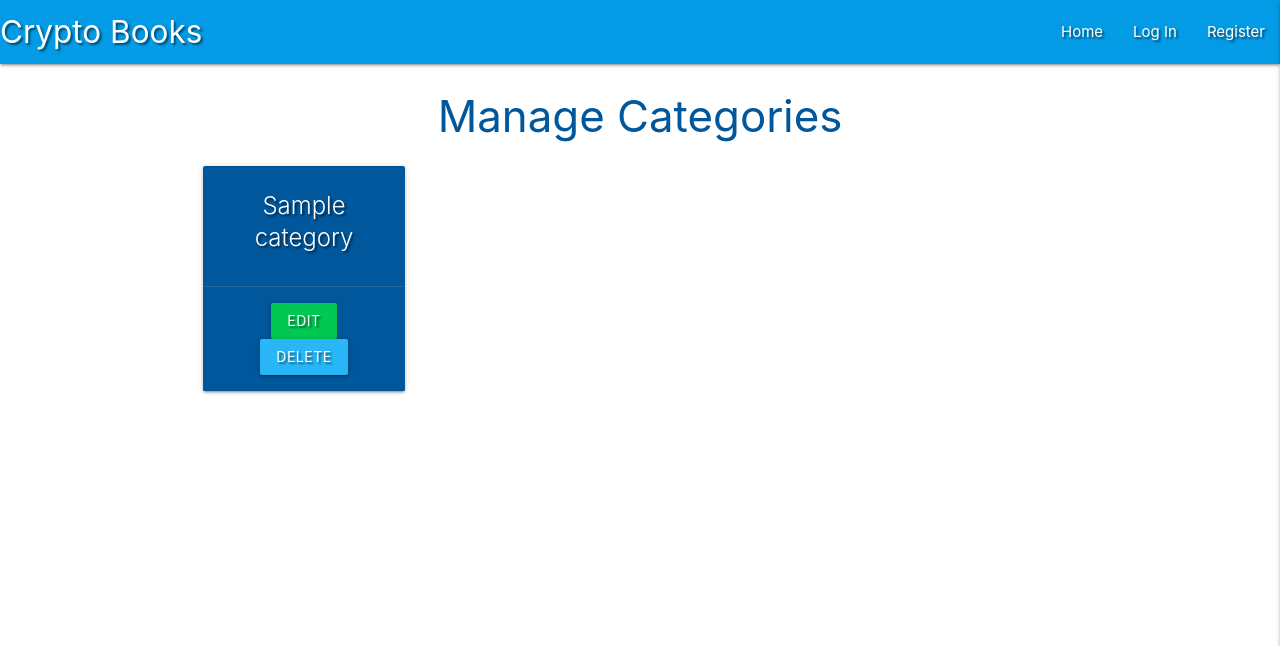
After one commit to tindyc/milestoneproject3, a Flask app: page /get_categories in a window 1280 px wide. The commit adds this page. Shown: the top 646 px of the page. Run offline with Flask 2, Linux system fonts and the light colour scheme; a database or web service that is not in the repository returns one stand-in record (values such as "Sample title"); some libraries are stand-ins or nearby versions.

Commit message:
Add Manage Category template

```diff
--- a/app.py
+++ b/app.py
@@ -140,6 +140,12 @@ def delete_book(book_id):
     return redirect(url_for("get_books"))
 
 
+@app.route("/get_categories")
+def get_categories():
+    categories = list(mongo.db.categories.find().sort("category_name", 1))
+    return render_template("categories.html", categories=categories)
+
+
 if __name__ == "__main__":
     app.run(host=os.environ.get("IP"),
             port=int(os.environ.get("PORT")),
--- a/templates/base.html
+++ b/templates/base.html
@@ -28,8 +28,9 @@
                     {% if session.user %}
                     <li><a href="{{ url_for('profile', username=session['user']) }}">Profile</a></li>
                     <li><a href="{{ url_for('add_book') }}">New Book</a></li>
-
-                    <li><a href="#">Manage Categories</a></li>
+                    {% if session.user|lower == "admin"|lower %}
+                    <li><a href="{{ url_for('get_categories') }}">Manage Categories</a></li>
+                    {% endif %}
                     <li><a href="{{ url_for('logout') }}">Log Out</a></li>
                     {% else %}
                     <li><a href="{{ url_for('login') }}">Log In</a></li>
@@ -48,7 +49,9 @@
             {% if session.user %}
             <li><a href="{{ url_for('profile', username=session['user']) }}">Profile</a></li>
             <li><a href="{{ url_for('add_book') }}">New Book</a></li>
-            <li><a href="#">Manage Categories</a></li>
+            {% if session.user|lower == "admin"|lower %}
+            <li><a href="{{ url_for('get_categories') }}">Manage Categories</a></li>
+            {% endif %}
             <li><a href="{{ url_for('logout') }}">Log Out</a></li>
             {% else %}
             <li><a href="{{ url_for('login') }}">Log In</a></li>
--- /dev/null
+++ b/templates/categories.html
@@ -0,0 +1,22 @@
+{% extends "base.html" %}
+{% block content %}
+
+    <h3 class="light-blue-text text-darken-4 center-align">Manage Categories</h3>
+
+    <div class="row">
+        {% for category in categories %}
+            <div class="col  s12 m3">
+                <div class="card light-blue darken-4 text-shadow center-align">
+                    <div class="card-content white-text">
+                        <span class="card-title">{{ category.category_name }}</span>
+                    </div>
+                    <div class="card-action">
+                        <a href="#" class="btn green accent-4">Edit</a>
+                        <a href="#" class="btn light-blue lighten-1">Delete</a>
+                    </div>
+                </div>
+            </div>
+        {% endfor %}
+    </div>
+
+{% endblock %}
```
